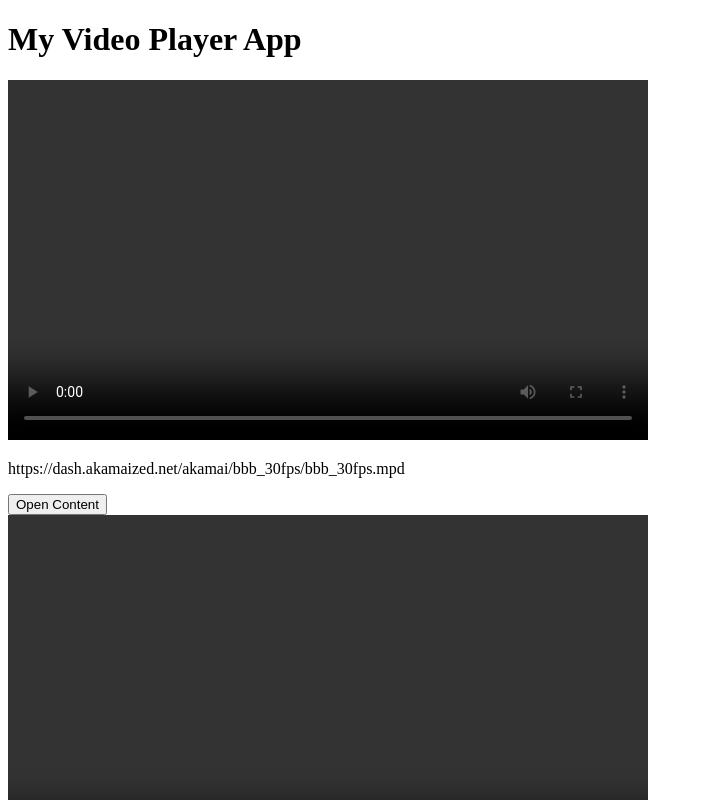
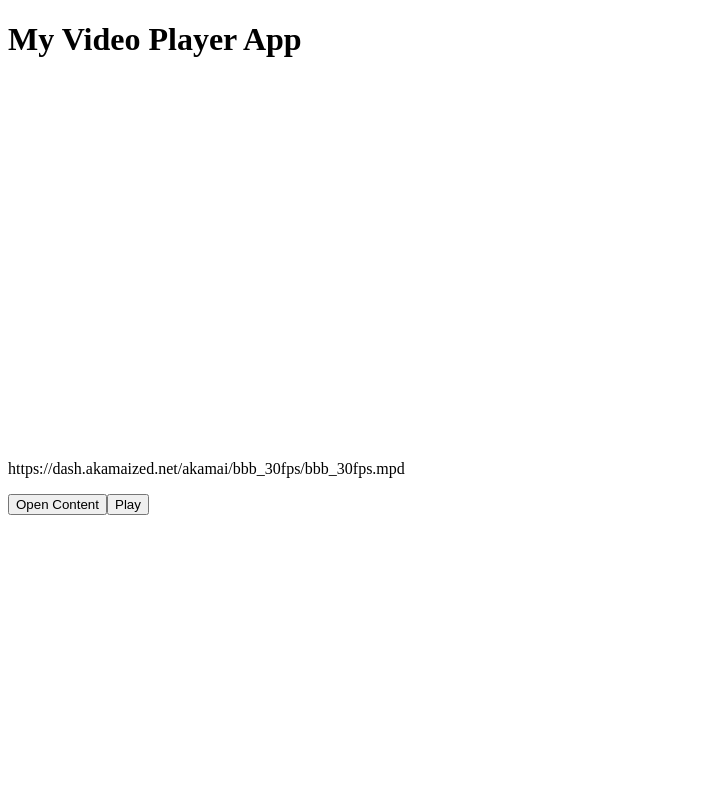
Before and after one commit to franbustillo93/TypeScript_Video_Player, a React (Create React App) app in the folder videoplayer/: page / in a window 1280 px wide. Shown: the top 800 px of the page, without its empty margins (0-703 px from the left). Built offline with nearby package versions, Linux system fonts and the light colour scheme; what dashjs would draw is missing.

Commit message:
[React][Front] Added functionality to play video and deleted HTML5 default controls

```diff
--- a/videoplayer/src/VideoPlayer.tsx
+++ b/videoplayer/src/VideoPlayer.tsx
@@ -31,15 +31,19 @@ export class VideoPlayer extends Component<Props>{
             }
         }
 
+        const play = () => {
+            this.props.videoPlayer.player.play();
+        }
+
 
         return (
             <div >
                 <video
                     ref={this.videoRef}
-                    controls
                  />
                 <p>{this.props.videoPlayer.url}</p>
                 <button onClick={() => openContent(this.props.videoPlayer.url)}> Open Content</button>
+                <button onClick={play}>Play</button>
 
             </div>
         )
```
